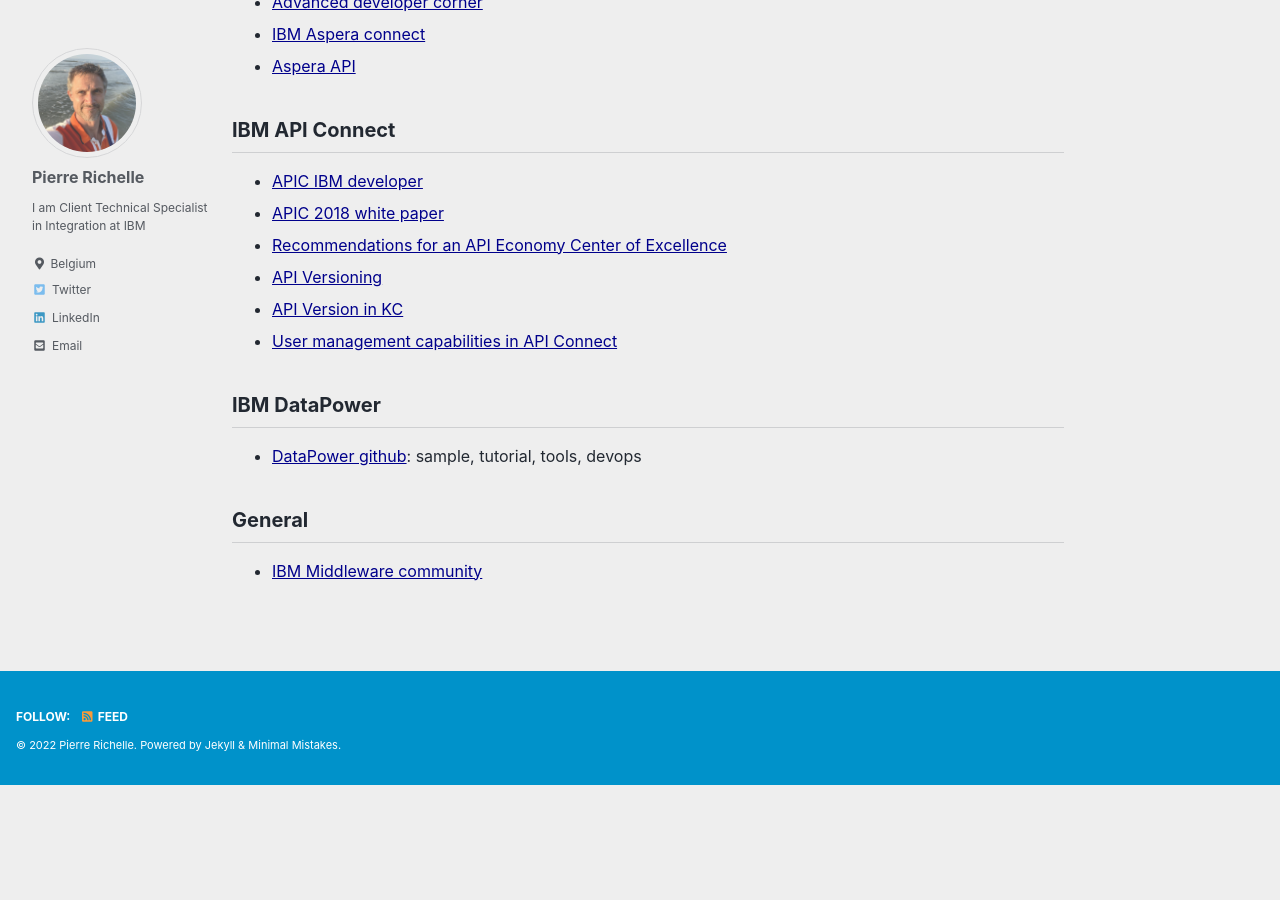
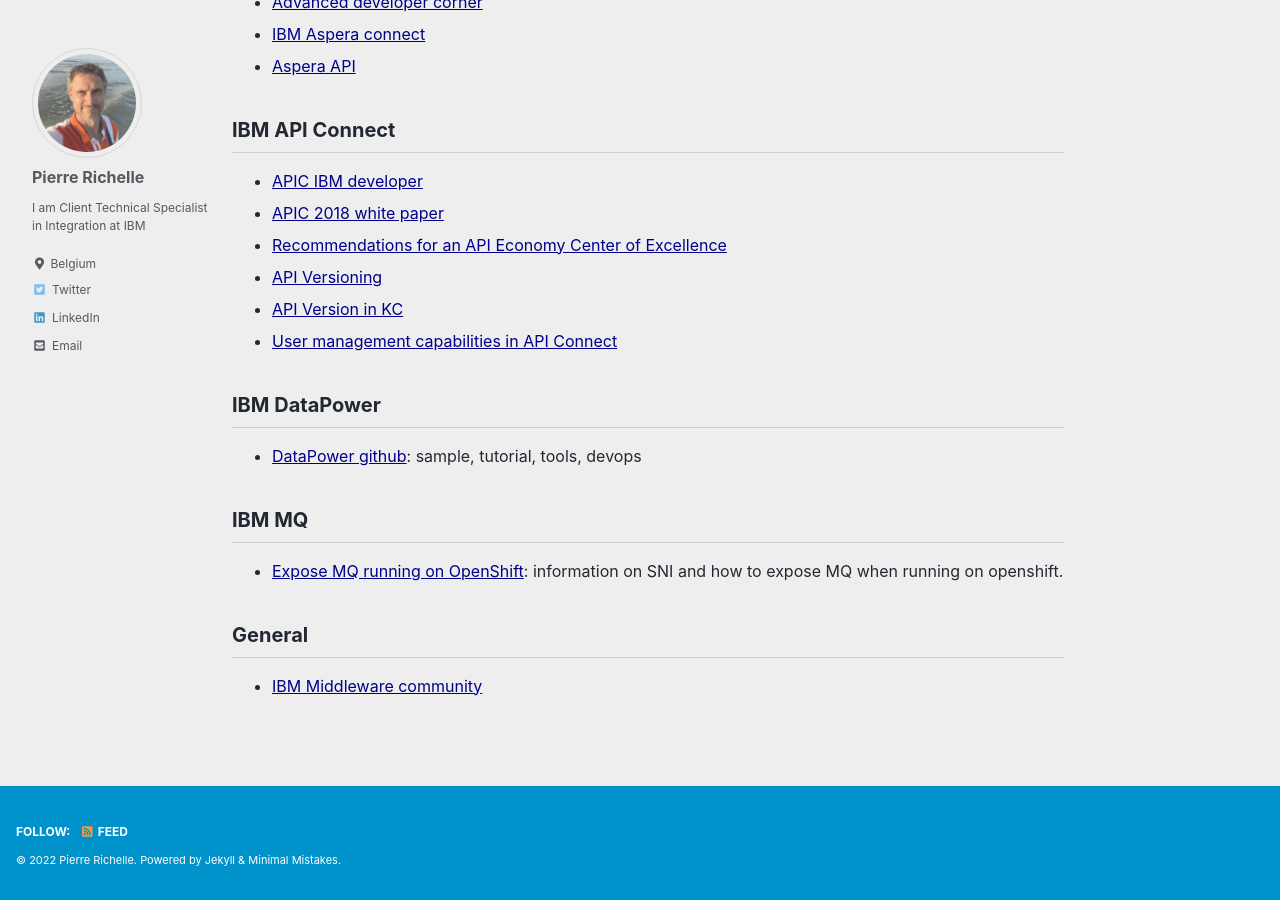
Before and after one commit to prichelle/integration.github.io, a Jekyll site: the page built from _pages/ressources.md, in a window 1280 px wide and 900 px high, scrolled down 546 px. Built offline with Jekyll 4.4.1, drawn with Linux system fonts in a browser that asks for light colours; cached includes are drawn as plain includes; before the commit the page ends 1331 px from its top, so only the background shows below that.

Commit message:
mq resource

```diff
--- a/_pages/ressources.md
+++ b/_pages/ressources.md
@@ -36,6 +36,9 @@
 ## IBM DataPower
 * [DataPower github](https://github.com/ibm-datapower/): sample, tutorial, tools, devops
 
+## IBM MQ
+* [Expose MQ running on OpenShift](https://community.ibm.com/community/user/integration/blogs/callum-jackson1/2021/02/15/connecting-to-a-queue-manager-running-in-openshift): information on SNI and how to expose MQ when running on openshift.
+
 ## General
 
 * [IBM Middleware community](https://community.ibm.com/community/user/imwuc/globalgroups/cloudintegration)
```
